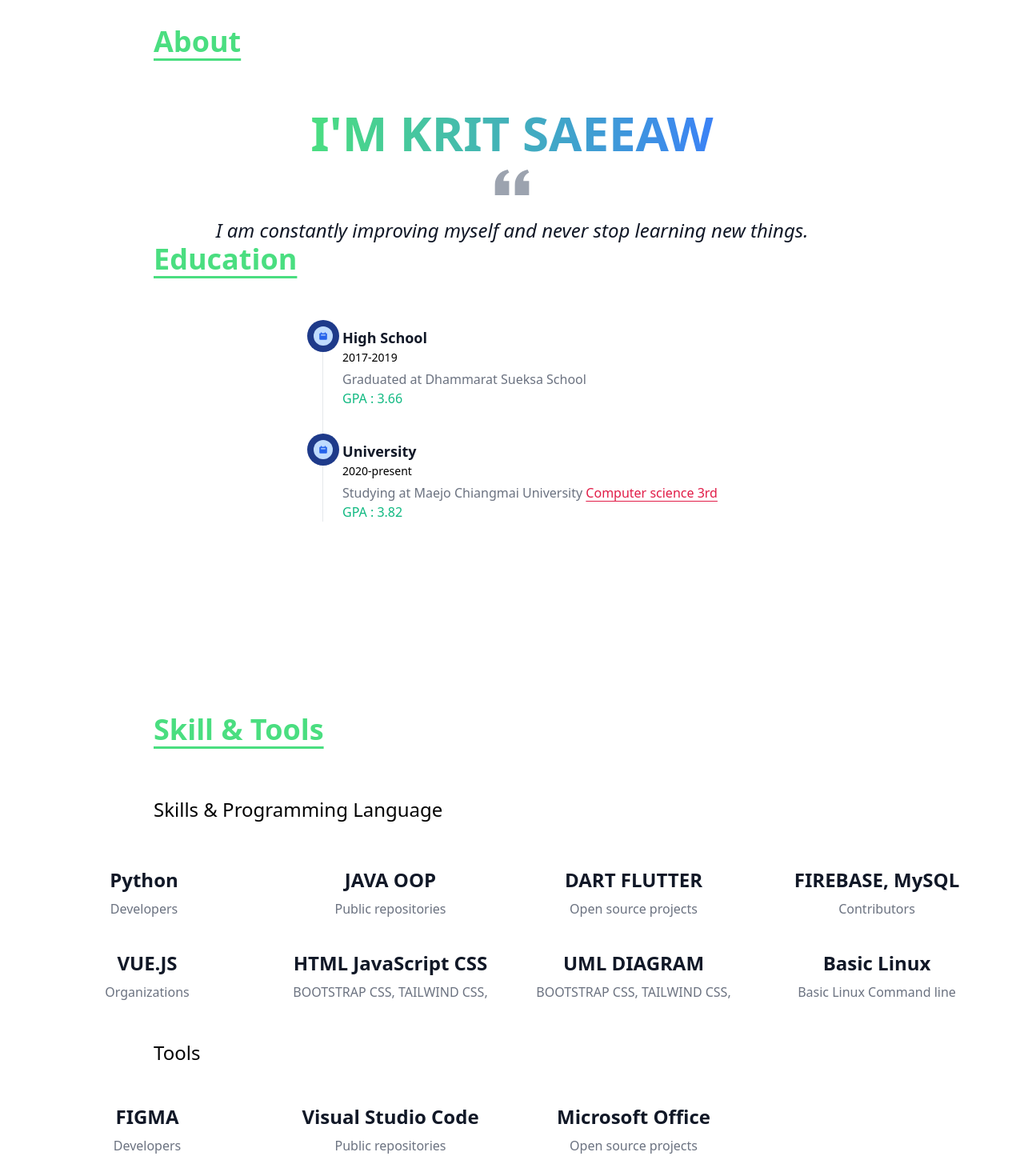
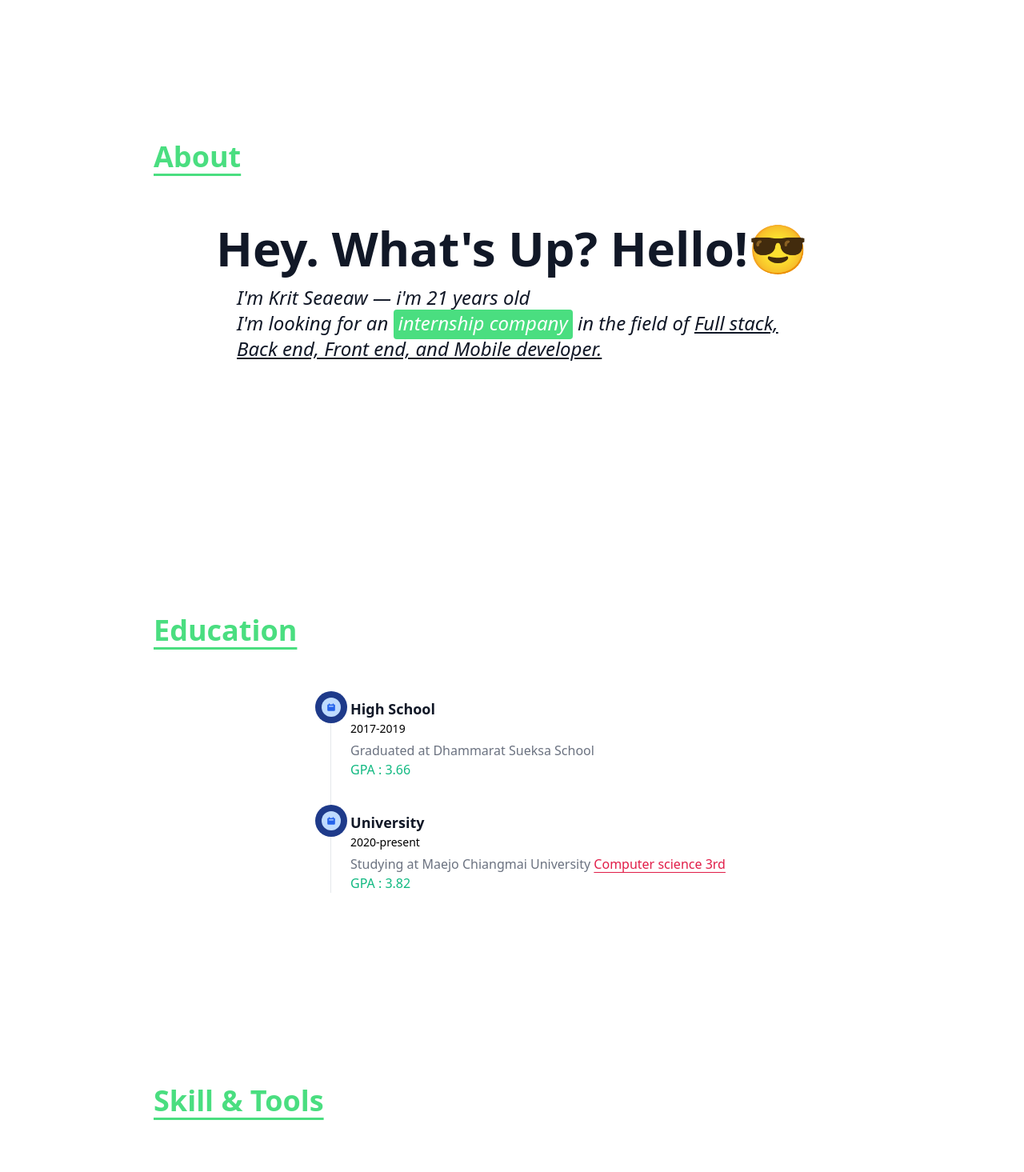
Before and after one commit to Kit307/Webportfolio, a Vue app: page / in a window 1280 px wide. Shown: the part 900-2365 px from the top of the page at 80% size. Built offline with nearby package versions, Linux system fonts and the light colour scheme.

Commit message:
edit about page

```diff
--- a/src/components/About.vue
+++ b/src/components/About.vue
@@ -1,5 +1,6 @@
 <template>
-  <div>
+  <div class="h-screen">
+    <div class="lg:pt-36 md:pt-32 pt-20">
       <h1
         class="md:pl-40 ml-8 text-4xl py-16 text-green-400 underline underline-offset-8 font-black"
       >
@@ -9,31 +10,25 @@
         <h1
           class="mb-4 text-center text-3xl font-extrabold text-gray-900 dark:text-white md:text-5xl lg:text-6xl"
         >
-        <span
-          class="text-transparent bg-clip-text bg-gradient-to-r from-green-400 to-blue-500"
-          >I'M KRIT SAEEAW</span
-        >
+          Hey. What's Up? Hello!😎
         </h1>
       </div>
-    <figure class="mx-auto max-w-screen-md text-center">
-      <svg
-        aria-hidden="true"
-        class="mx-auto mb-3 w-12 h-12 text-gray-400 dark:text-gray-600"
-        viewBox="0 0 24 27"
-        fill="none"
-        xmlns="http://www.w3.org/2000/svg"
+      <figure class="mx-auto max-w-screen-md text-left">
+        <blockquote>
+          <p class="text-xl md:text-2xl italic font-medium text-gray-900 dark:text-white px-10">
+            I'm Krit Seaeaw — i'm 21 years old <br />
+            I'm looking for an
+            <span class="bg-green-400 dark:text-black text-white pb-1 px-1.5 rounded">
+              internship company</span
             >
-        <path
-          d="M14.017 18L14.017 10.609C14.017 4.905 17.748 1.039 23 0L23.995 2.151C21.563 3.068 20 5.789 20 8H24V18H14.017ZM0 18V10.609C0 4.905 3.748 1.038 9 0L9.996 2.151C7.563 3.068 6 5.789 6 8H9.983L9.983 18L0 18Z"
-          fill="currentColor"
-        />
-      </svg>
-      <blockquote>
-        <p class="text-2xl italic font-medium text-gray-900 dark:text-white">
-          I am constantly improving myself and never stop learning new things.
+            in the field of
+            <span class="underline">
+              Full stack, Back end, Front end, and Mobile developer.</span
+            >
           </p>
         </blockquote>
       </figure>
+    </div>
   </div>
 </template>
 
--- a/src/components/Certificate.vue
+++ b/src/components/Certificate.vue
@@ -5,7 +5,7 @@
     >
       Certificate
     </h1>
-    <div class="md:flex justify-center items-center md:gap-9">
+    <div class="lg:flex justify-center items-center lg:gap-9">
       <img
         class="sm:min-w-96 lg:max-w-lg py-10 px-5 h-auto rounded-lg transition-all duration-300 cursor-pointer filter grayscale hover:grayscale-0"
         src="../assets/img/img14.jpg"
--- a/src/components/HelloWorld.vue
+++ b/src/components/HelloWorld.vue
@@ -62,7 +62,7 @@ export default {
         setTimeout(() => {
           this.show_text2 += text2[len_text2];
           len_text2++;
-        }, 200 * i);
+        }, 100 * i);
       }
     },
   },
--- a/src/components/Profile.vue
+++ b/src/components/Profile.vue
@@ -11,18 +11,18 @@
       </h1>
       <div class="p-4" id="stats" role="tabpanel" aria-labelledby="stats-tab">
         <dl
-          class="grid max-w-screen-xl grid-cols-2 gap-8 p-4  mx-auto text-gray-900 sm:grid-cols-3 xl:grid-cols-4 dark:text-white sm:p-8"
+          class="grid max-w-screen-xl grid-cols-2 gap-8 p-4 mx-auto text-gray-900 sm:grid-cols-3 xl:grid-cols-4 dark:text-white sm:p-8"
         >
           <div
-            class="flex flex-col items-center justify-center pr-2 hover:shadow-lg hover:shadow-green-400 dark:hover:shadow-neutral-300 transition ease-in hover:bg-emerald-100 dark:hover:bg-slate-800"
+            class="flex flex-col items-start md:items-center justify-start md:justify-center pr-2 hover:shadow-lg hover:shadow-green-400 dark:hover:shadow-neutral-300 transition ease-in hover:bg-emerald-100 dark:hover:bg-slate-800"
           >
-            <dt class="mb-2 text-2xl font-extrabold">Python</dt>
+            <dt class="mb-2 text-2xl text- font-extrabold">Python</dt>
             <dd class="font-light text-gray-500 dark:text-gray-400">
               Developers
             </dd>
           </div>
           <div
-            class="flex flex-col items-center justify-center py-2 hover:shadow-lg hover:shadow-green-400 dark:hover:shadow-neutral-300 transition ease-in hover:bg-emerald-100 dark:hover:bg-slate-800"
+            class="flex flex-col items-start md:items-center justify-start md:justify-center pr-2 hover:shadow-lg hover:shadow-green-400 dark:hover:shadow-neutral-300 transition ease-in hover:bg-emerald-100 dark:hover:bg-slate-800"
           >
             <dt class="mb-2 text-2xl font-extrabold">JAVA OOP</dt>
             <dd class="font-light text-gray-500 dark:text-gray-400">
@@ -30,7 +30,7 @@
             </dd>
           </div>
           <div
-            class="flex flex-col items-center justify-center py-2 hover:shadow-lg hover:shadow-green-400 dark:hover:shadow-neutral-300 transition ease-in hover:bg-emerald-100 dark:hover:bg-slate-800"
+            class="flex flex-col items-start md:items-center justify-start md:justify-center pr-2 hover:shadow-lg hover:shadow-green-400 dark:hover:shadow-neutral-300 transition ease-in hover:bg-emerald-100 dark:hover:bg-slate-800"
           >
             <dt class="mb-2 text-2xl font-extrabold">DART FLUTTER</dt>
             <dd class="font-light text-gray-500 dark:text-gray-400">
@@ -38,7 +38,7 @@
             </dd>
           </div>
           <div
-            class="flex flex-col items-center justify-center hover:shadow-lg hover:shadow-green-400 dark:hover:shadow-neutral-300 transition ease-in hover:bg-emerald-100 dark:hover:bg-slate-800"
+            class="flex flex-col items-start md:items-center justify-start md:justify-center pr-2 hover:shadow-lg hover:shadow-green-400 dark:hover:shadow-neutral-300 transition ease-in hover:bg-emerald-100 dark:hover:bg-slate-800"
           >
             <dt class="mb-2 text-2xl font-extrabold">FIREBASE, MySQL</dt>
             <dd class="font-light text-gray-500 dark:text-gray-400">
@@ -47,7 +47,7 @@
           </div>
 
           <div
-            class="flex flex-col items-center justify-center hover:shadow-lg hover:shadow-green-400 dark:hover:shadow-neutral-300 transition ease-in hover:bg-emerald-100 dark:hover:bg-slate-800"
+            class="flex flex-col items-start md:items-center justify-start md:justify-center pr-2 hover:shadow-lg hover:shadow-green-400 dark:hover:shadow-neutral-300 transition ease-in hover:bg-emerald-100 dark:hover:bg-slate-800"
           >
             <dt class="mb-2 text-2xl font-extrabold">VUE.JS</dt>
             <dd class="font-light text-gray-500 dark:text-gray-400">
@@ -55,7 +55,7 @@
             </dd>
           </div>
           <div
-            class="flex flex-col items-center justify-center hover:shadow-lg hover:shadow-green-400 dark:hover:shadow-neutral-300 transition ease-in hover:bg-emerald-100 dark:hover:bg-slate-800"
+            class="flex flex-col items-start md:items-center justify-start md:justify-center pr-2 hover:shadow-lg hover:shadow-green-400 dark:hover:shadow-neutral-300 transition ease-in hover:bg-emerald-100 dark:hover:bg-slate-800"
           >
             <dt class="mb-2 text-2xl font-extrabold">HTML JavaScript CSS</dt>
             <dd class="font-light text-gray-500 dark:text-gray-400">
@@ -64,7 +64,7 @@
           </div>
 
           <div
-            class="flex flex-col items-center justify-center hover:shadow-lg hover:shadow-green-400 dark:hover:shadow-neutral-300 transition ease-in hover:bg-emerald-100 dark:hover:bg-slate-800"
+            class="flex flex-col items-start md:items-center justify-start md:justify-center pr-2 hover:shadow-lg hover:shadow-green-400 dark:hover:shadow-neutral-300 transition ease-in hover:bg-emerald-100 dark:hover:bg-slate-800"
           >
             <dt class="mb-2 text-2xl font-extrabold">UML DIAGRAM</dt>
             <dd class="font-light text-gray-500 dark:text-gray-400">
@@ -72,7 +72,7 @@
             </dd>
           </div>
           <div
-            class="flex flex-col items-center justify-center hover:shadow-lg hover:shadow-green-400 dark:hover:shadow-neutral-300 transition ease-in hover:bg-emerald-100 dark:hover:bg-slate-800"
+            class="flex flex-col items-start md:items-center justify-start md:justify-center pr-2 hover:shadow-lg hover:shadow-green-400 dark:hover:shadow-neutral-300 transition ease-in hover:bg-emerald-100 dark:hover:bg-slate-800"
           >
             <dt class="mb-2 text-2xl font-extrabold">Basic Linux</dt>
             <dd class="font-light text-gray-500 dark:text-gray-400">
@@ -89,7 +89,7 @@
           class="grid max-w-screen-xl grid-cols-2 gap-8 p-4 mx-auto text-gray-900 sm:grid-cols-3 xl:grid-cols-4 dark:text-white sm:p-8"
         >
           <div
-            class="flex flex-col items-center justify-center hover:shadow-lg hover:shadow-green-400 dark:hover:shadow-neutral-300 transition ease-in hover:bg-emerald-100 dark:hover:bg-slate-800"
+            class="flex flex-col items-start md:items-center justify-start md:justify-center pr-2 hover:shadow-lg hover:shadow-green-400 dark:hover:shadow-neutral-300 transition ease-in hover:bg-emerald-100 dark:hover:bg-slate-800"
           >
             <dt class="mb-2 text-2xl font-extrabold">FIGMA</dt>
             <dd class="font-light text-gray-500 dark:text-gray-400">
@@ -97,7 +97,7 @@
             </dd>
           </div>
           <div
-            class="flex flex-col items-center justify-center hover:shadow-lg hover:shadow-green-400 dark:hover:shadow-neutral-300 transition ease-in hover:bg-emerald-100 dark:hover:bg-slate-800"
+            class="flex flex-col items-start md:items-center justify-start md:justify-center pr-2 hover:shadow-lg hover:shadow-green-400 dark:hover:shadow-neutral-300 transition ease-in hover:bg-emerald-100 dark:hover:bg-slate-800"
           >
             <dt class="mb-2 text-2xl font-extrabold">Visual Studio Code</dt>
             <dd class="font-light text-gray-500 dark:text-gray-400">
@@ -105,7 +105,7 @@
             </dd>
           </div>
           <div
-            class="flex flex-col items-center justify-center hover:shadow-lg hover:shadow-green-400 dark:hover:shadow-neutral-300 transition ease-in hover:bg-emerald-100 dark:hover:bg-slate-800"
+            class="flex flex-col items-start md:items-center justify-start md:justify-center pr-2 hover:shadow-lg hover:shadow-green-400 dark:hover:shadow-neutral-300 transition ease-in hover:bg-emerald-100 dark:hover:bg-slate-800"
           >
             <dt class="mb-2 text-2xl font-extrabold">Microsoft Office</dt>
             <dd class="font-light text-gray-500 dark:text-gray-400">
--- a/src/components/TimeLine.vue
+++ b/src/components/TimeLine.vue
@@ -5,7 +5,7 @@
     >
       Education
     </h1>
-    <div class="flex justify-center pl-5">
+    <div class="flex justify-center pl-10">
       <ol class="relative border-l border-gray-200 dark:border-x-green-600">
         <li class="mb-10 ml-6">
           <span
```
Lines whose indentation alone changed are shown as unchanged.
